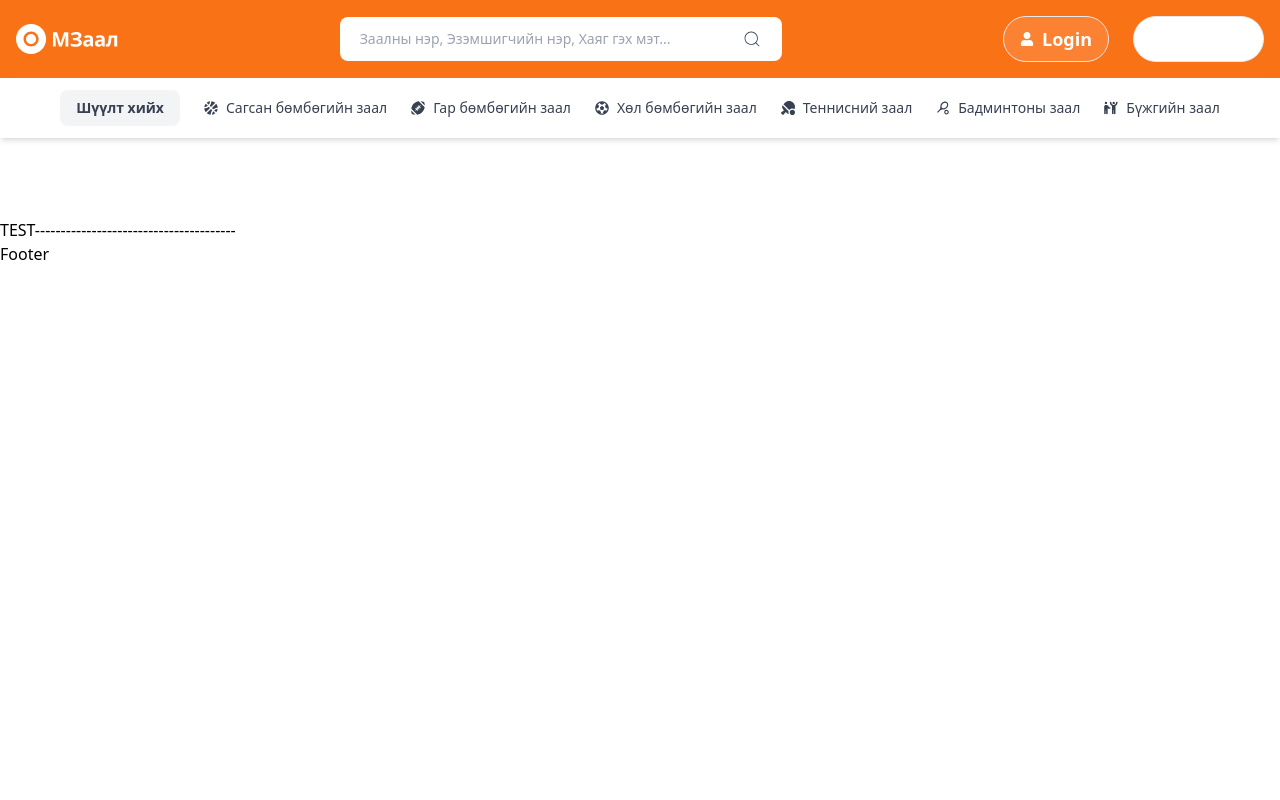
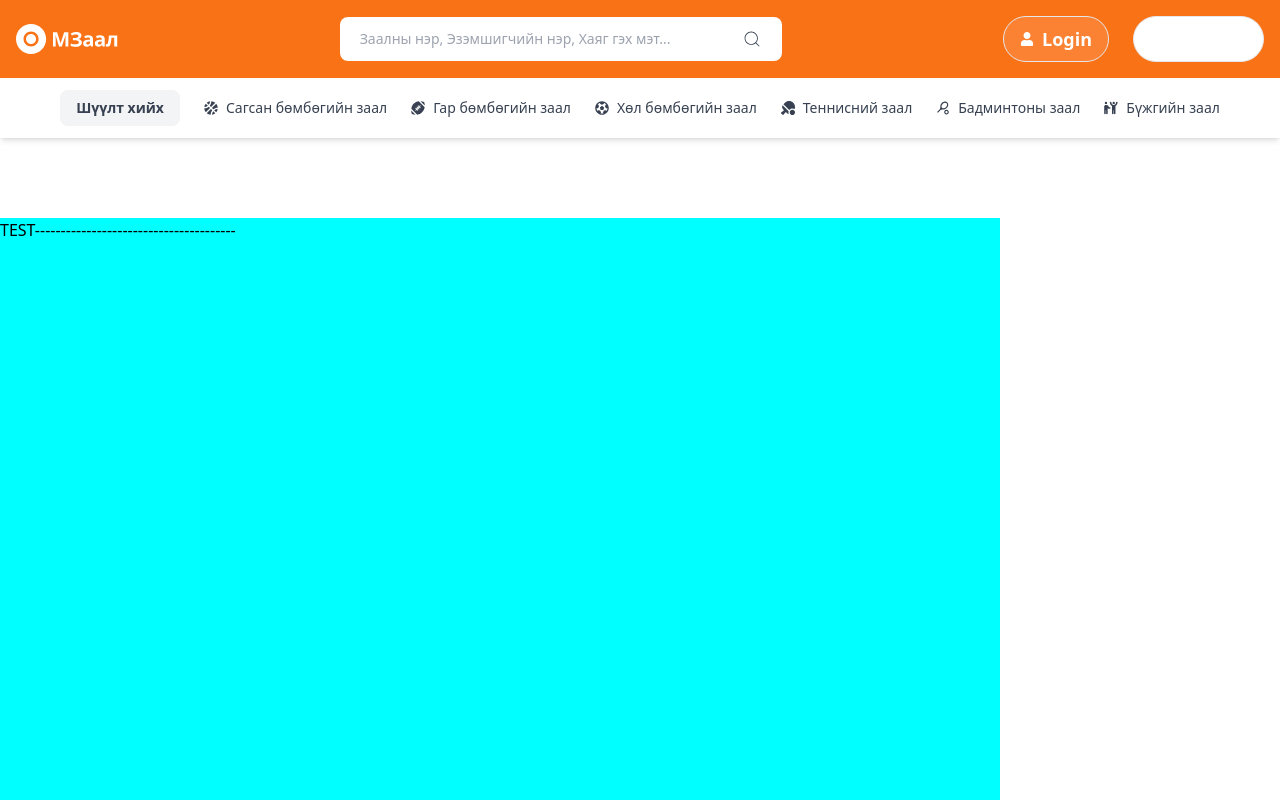
Before and after one commit to MZaalmn/mzaal_client, a React (Create React App) app: page /askLogin-or-register in a window 1280 px wide. Shown: the top 800 px of the page. Built offline with nearby package versions, Linux system fonts and the light colour scheme.

Commit message:
Хэрэглэгч аль эрхээр нэвтэрч орох эсэхийг асуух хэсэг оруулав

```diff
--- /dev/null
+++ b/src/Css_files/AskLoginOrRegister.css
@@ -0,0 +1,8 @@
+.body
+{
+    align-items: center;
+    justify-content: center;
+    background-color: aqua;
+    height: 1000px;
+    width: 1000px;
+}
--- a/src/pages/AskLogin_or_Register.js
+++ b/src/pages/AskLogin_or_Register.js
@@ -1,9 +1,11 @@
 // src/pages/AskLogin_or_Register.js
 import React from "react";
+import '../Css_files/AskLoginOrRegister.css';
 
 const AskLoginOrRegister = () => {
     return (
-        <div>
+
+        <div className="body">
             <h1>TEST---------------------------------------</h1>
         </div>
     );
```
